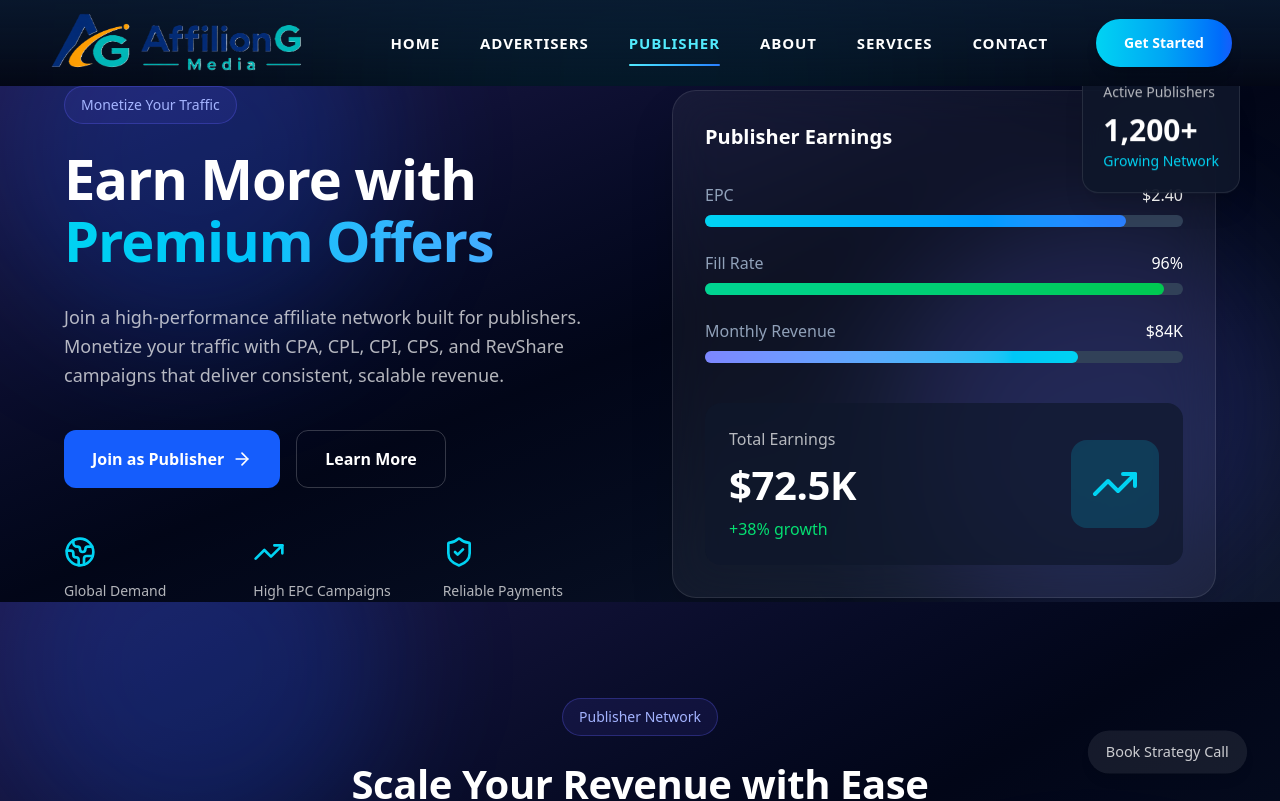
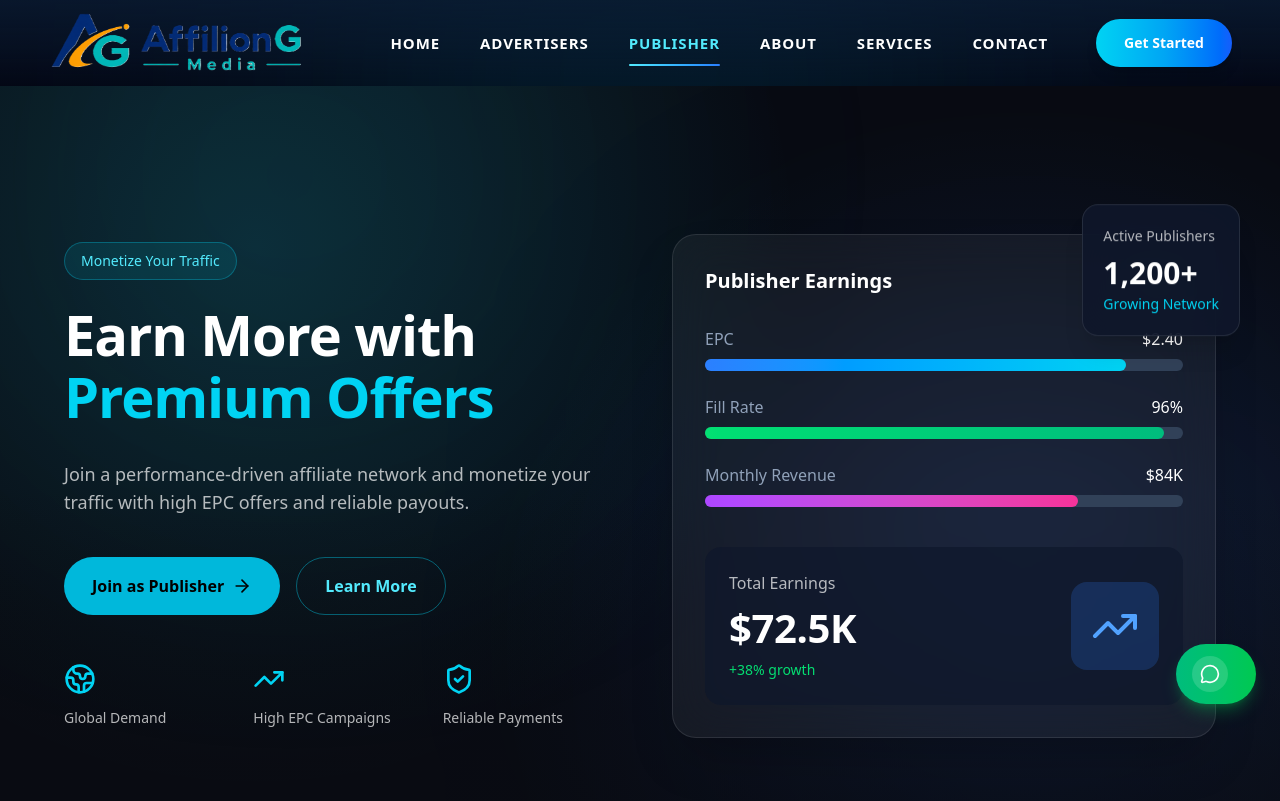
Before and after one commit to priye94/affiliongmedia, a Next.js app: page /publisher in a window 1280 px wide. Shown: the top 801 px of the page. Built offline with nearby package versions, Linux system fonts and the light colour scheme.

Commit message:
fix-udqate-adv-publ-lp & added Back to top and whatsapp

```diff
--- a/app/layout.tsx
+++ b/app/layout.tsx
@@ -2,7 +2,7 @@ import "./globals.css";
 import ScrollProgress from "@/components/ui/ScrollProgress";
 import Script from "next/script";
 import Navbar from "@/components/navbar/Navbar";
-import SmartCTA from "@/components/ui/SmartCTA";
+import FloatingActions from "@/components/ui/FloatingActions";
 
 export default function RootLayout({
   children,
@@ -13,31 +13,25 @@ export default function RootLayout({
     <html lang="en">
       <body className="overflow-x-hidden bg-[#050816] text-white antialiased">
 
-        {/* Background */}
+        {/* ===== BACKGROUND GLOW SYSTEM ===== */}
         <div className="fixed inset-0 -z-20 overflow-hidden">
           <div className="absolute left-1/2 top-[-220px] h-[600px] w-[600px] -translate-x-1/2 rounded-full bg-cyan-500/15 blur-[180px]" />
-
           <div className="absolute bottom-[-220px] right-[-120px] h-[550px] w-[550px] rounded-full bg-blue-500/15 blur-[180px]" />
         </div>
 
-        {/* Navbar */}
+        {/* ===== NAV UI ===== */}
         <ScrollProgress />
         <Navbar />
 
-        {/* Main Content */}
-        <main
-          className="
-            relative
-            z-10
-            min-h-screen
-          "
-        >
+        {/* ===== MAIN CONTENT ===== */}
+        <main className="relative z-10 min-h-screen">
           {children}
         </main>
 
-        {/* Floating CTA */}
-        <SmartCTA />
+        {/* ===== FLOATING ACTION SYSTEM (ONLY ONE SOURCE OF TRUTH) ===== */}
+        <FloatingActions />
 
+        {/* ===== EXTERNAL SCRIPTS ===== */}
         <Script
           src="https://checkout.razorpay.com/v1/checkout.js"
           strategy="afterInteractive"
--- a/components/publisher/Hero.tsx
+++ b/components/publisher/Hero.tsx
@@ -5,94 +5,83 @@ import { ArrowRight, Globe2, TrendingUp, ShieldCheck } from "lucide-react";
 import Link from "next/link";
 
 const features = [
-  {
-    icon: Globe2,
-    title: "Global Demand",
-  },
-  {
-    icon: TrendingUp,
-    title: "High EPC Campaigns",
-  },
-  {
-    icon: ShieldCheck,
-    title: "Reliable Payments",
-  },
+  { icon: Globe2, title: "Global Demand" },
+  { icon: TrendingUp, title: "High EPC Campaigns" },
+  { icon: ShieldCheck, title: "Reliable Payments" },
 ];
 
 export default function Hero() {
   return (
-    <section className="relative overflow-hidden bg-gradient-to-br from-indigo-950 via-slate-950 to-slate-900 text-white">
-      {/* Background glow */}
-      <div className="absolute -top-32 left-0 h-96 w-96 rounded-full bg-blue-600/20 blur-3xl" />
-      <div className="absolute bottom-0 right-0 h-96 w-96 rounded-full bg-indigo-500/20 blur-3xl" />
+    <section className="relative min-h-screen flex items-center overflow-hidden bg-[#090B12] text-white">
 
-      <div className="container relative mx-auto px-6 py-28 lg:py-36">
-        <div className="grid items-center gap-16 lg:grid-cols-2">
+      {/* Aurora Background */}
+      <div className="absolute inset-0 bg-[radial-gradient(circle_at_20%_20%,rgba(34,211,238,0.14),transparent_45%),radial-gradient(circle_at_80%_70%,rgba(59,130,246,0.14),transparent_45%)]" />
+      <div className="absolute -top-40 left-10 h-[500px] w-[500px] rounded-full bg-cyan-500/10 blur-[160px]" />
+      <div className="absolute bottom-0 right-0 h-[500px] w-[500px] rounded-full bg-blue-600/10 blur-[180px]" />
+      <div className="absolute inset-0 bg-gradient-to-b from-transparent via-transparent to-[#090B12]/80" />
 
-          {/* LEFT CONTENT */}
+      <div className="container mx-auto px-6 lg:px-8 relative z-10 w-full">
+        <div className="grid lg:grid-cols-2 gap-16 items-center min-h-[80vh]">
+
+          {/* LEFT */}
           <motion.div
             initial={{ opacity: 0, x: -40 }}
             animate={{ opacity: 1, x: 0 }}
             transition={{ duration: 0.7 }}
           >
-            <span className="inline-flex rounded-full border border-indigo-500/30 bg-indigo-500/10 px-4 py-2 text-sm font-medium text-indigo-300">
+            <span className="inline-flex rounded-full border border-cyan-400/30 bg-cyan-400/10 px-4 py-2 text-sm font-medium text-cyan-300">
               Monetize Your Traffic
             </span>
 
             <h1 className="mt-6 text-5xl font-extrabold leading-tight lg:text-7xl">
-              Earn More with
-              <span className="block bg-gradient-to-r from-cyan-400 to-blue-400 bg-clip-text text-transparent">
-                Premium Offers
-              </span>
+              Earn More with{" "}
+              <span className="text-cyan-400">Premium Offers</span>
             </h1>
 
             <p className="mt-8 max-w-xl text-lg leading-8 text-slate-300">
-              Join a high-performance affiliate network built for publishers.
-              Monetize your traffic with CPA, CPL, CPI, CPS, and RevShare
-              campaigns that deliver consistent, scalable revenue.
+              Join a performance-driven affiliate network and monetize your traffic
+              with high EPC offers and reliable payouts.
             </p>
 
-            {/* CTA buttons */}
             <div className="mt-10 flex flex-wrap gap-4">
               <Link
-                href="/contact"
-                className="inline-flex items-center rounded-xl bg-blue-600 px-7 py-4 font-semibold transition hover:bg-blue-700"
+                href="/publisher/signup"
+                className="inline-flex items-center rounded-full bg-cyan-500 px-7 py-4 font-semibold text-black hover:bg-cyan-400"
               >
                 Join as Publisher
                 <ArrowRight className="ml-2 h-5 w-5" />
               </Link>
 
               <Link
-                href="/about"
-                className="rounded-xl border border-white/20 px-7 py-4 font-semibold transition hover:bg-white/10"
+                href="/publisher/about"
+                className="rounded-full border border-cyan-400/40 px-7 py-4 font-semibold text-cyan-300 hover:bg-cyan-400/10"
               >
                 Learn More
               </Link>
             </div>
 
-            {/* FEATURES */}
             <div className="mt-12 grid grid-cols-3 gap-6">
-              {features.map((feature) => (
-                <div key={feature.title}>
-                  <feature.icon className="mb-3 h-8 w-8 text-cyan-400" />
-                  <p className="text-sm text-slate-300">{feature.title}</p>
+              {features.map((f) => (
+                <div key={f.title}>
+                  <f.icon className="mb-3 h-8 w-8 text-cyan-400" />
+                  <p className="text-sm text-slate-300">{f.title}</p>
                 </div>
               ))}
             </div>
           </motion.div>
 
-          {/* RIGHT DASHBOARD */}
+          {/* RIGHT DASHBOARD — MATCHED WITH ADVERTISER STYLE */}
           <motion.div
-            initial={{ opacity: 0, x: 40 }}
-            animate={{ opacity: 1, x: 0 }}
+            initial={{ opacity: 0, scale: 0.9 }}
+            animate={{ opacity: 1, scale: 1 }}
             transition={{ duration: 0.8 }}
             className="relative"
           >
-            {/* Main card */}
             <div className="rounded-3xl border border-white/10 bg-white/5 p-8 backdrop-blur-xl shadow-2xl">
+
+              {/* Header */}
               <div className="mb-8 flex items-center justify-between">
                 <h3 className="text-xl font-bold">Publisher Earnings</h3>
-
                 <span className="rounded-full bg-green-500/20 px-3 py-1 text-sm text-green-400">
                   Live
                 </span>
@@ -100,76 +89,60 @@ export default function Hero() {
 
               <div className="space-y-6">
 
-                {/* EPC */}
+                {/* EPC (Blue) */}
                 <div>
                   <div className="mb-2 flex justify-between">
                     <span className="text-slate-400">EPC</span>
                     <span>$2.40</span>
                   </div>
-
                   <div className="h-3 rounded-full bg-slate-700">
-                    <motion.div
-                      initial={{ width: 0 }}
-                      animate={{ width: "88%" }}
-                      transition={{ duration: 1.2 }}
-                      className="h-3 rounded-full bg-gradient-to-r from-cyan-400 to-blue-500"
-                    />
+                    <div className="h-3 w-[88%] rounded-full bg-gradient-to-r from-blue-500 to-cyan-400" />
                   </div>
                 </div>
 
-                {/* Fill Rate */}
+                {/* Fill Rate (Green) */}
                 <div>
                   <div className="mb-2 flex justify-between">
                     <span className="text-slate-400">Fill Rate</span>
                     <span>96%</span>
                   </div>
-
                   <div className="h-3 rounded-full bg-slate-700">
-                    <motion.div
-                      initial={{ width: 0 }}
-                      animate={{ width: "96%" }}
-                      transition={{ duration: 1.4 }}
-                      className="h-3 rounded-full bg-gradient-to-r from-emerald-400 to-green-500"
-                    />
+                    <div className="h-3 w-[96%] rounded-full bg-gradient-to-r from-green-400 to-emerald-500" />
                   </div>
                 </div>
 
-                {/* Revenue */}
+                {/* Monthly Revenue (Purple → Pink like traffic quality style) */}
                 <div>
                   <div className="mb-2 flex justify-between">
                     <span className="text-slate-400">Monthly Revenue</span>
                     <span>$84K</span>
                   </div>
-
                   <div className="h-3 rounded-full bg-slate-700">
-                    <motion.div
-                      initial={{ width: 0 }}
-                      animate={{ width: "78%" }}
-                      transition={{ duration: 1.6 }}
-                      className="h-3 rounded-full bg-gradient-to-r from-indigo-400 to-cyan-400"
-                    />
+                    <div className="h-3 w-[78%] rounded-full bg-gradient-to-r from-purple-500 to-pink-500" />
                   </div>
                 </div>
+
               </div>
 
-              {/* bottom stat */}
+              {/* Bottom Stat (Advertiser-style card) */}
               <div className="mt-10 rounded-2xl bg-slate-900/70 p-6">
                 <div className="flex items-center justify-between">
+
                   <div>
                     <p className="text-slate-400">Total Earnings</p>
-
                     <h2 className="mt-2 text-4xl font-bold">$72.5K</h2>
-
-                    <span className="mt-2 inline-flex items-center text-green-400">
+                    <span className="mt-2 inline-flex items-center text-green-400 text-sm">
                       +38% growth
                     </span>
                   </div>
 
-                  <div className="rounded-2xl bg-cyan-500/20 p-5">
-                    <TrendingUp className="h-12 w-12 text-cyan-400" />
+                  <div className="rounded-2xl bg-blue-500/20 p-5">
+                    <TrendingUp className="h-12 w-12 text-blue-400" />
                   </div>
+
                 </div>
               </div>
+
             </div>
 
             {/* Floating badge */}
@@ -184,6 +157,7 @@ export default function Hero() {
                 Growing Network
               </span>
             </motion.div>
+
           </motion.div>
         </div>
       </div>
--- /dev/null
+++ b/components/ui/FloatingActions.tsx
@@ -0,0 +1,20 @@
+"use client";
+
+import WhatsAppCTA from "./WhatsAppCTA";
+import ScrollToTopButton from "./ScrollToTopButton";
+
+export default function FloatingActions() {
+  return (
+    <>
+      {/* WhatsApp (higher position) */}
+      <div className="fixed bottom-24 right-6 z-50">
+        <WhatsAppCTA />
+      </div>
+
+      {/* Scroll to top (lower position) */}
+      <div className="fixed bottom-6 right-6 z-50">
+        <ScrollToTopButton />
+      </div>
+    </>
+  );
+}
--- /dev/null
+++ b/components/ui/ScrollToTopButton.tsx
@@ -0,0 +1,96 @@
+"use client";
+
+import { useEffect, useState } from "react";
+import { motion, AnimatePresence } from "framer-motion";
+import { ArrowUp } from "lucide-react";
+
+export default function ScrollToTopButton() {
+  const [scrollProgress, setScrollProgress] = useState(0);
+  const [visible, setVisible] = useState(false);
+
+  useEffect(() => {
+    const handleScroll = () => {
+      const scrollTop = window.scrollY;
+      const docHeight =
+        document.documentElement.scrollHeight -
+        document.documentElement.clientHeight;
+
+      const progress = (scrollTop / docHeight) * 100;
+
+      setScrollProgress(progress);
+      setVisible(scrollTop > 400);
+    };
+
+    window.addEventListener("scroll", handleScroll, { passive: true });
+    return () => window.removeEventListener("scroll", handleScroll);
+  }, []);
+
+  const scrollToTop = () => {
+    window.scrollTo({ top: 0, behavior: "smooth" });
+  };
+
+  const radius = 22;
+  const circumference = 2 * Math.PI * radius;
+  const offset =
+    circumference - (scrollProgress / 100) * circumference;
+
+  return (
+    <AnimatePresence>
+      {visible && (
+        <motion.button
+          onClick={scrollToTop}
+          initial={{ opacity: 0, scale: 0.8 }}
+          animate={{ opacity: 1, scale: 1 }}
+          exit={{ opacity: 0, scale: 0.8 }}
+          whileHover={{ scale: 1.08 }}
+          whileTap={{ scale: 0.95 }}
+          className="
+            relative
+            flex h-14 w-14 items-center justify-center
+            rounded-full
+            bg-slate-900/70
+            backdrop-blur-xl
+            border border-white/10
+            shadow-xl
+          "
+        >
+          {/* Progress Ring */}
+          <svg className="absolute h-14 w-14 -rotate-90">
+            <circle
+              cx="28"
+              cy="28"
+              r={radius}
+              stroke="rgba(255,255,255,0.08)"
+              strokeWidth="3"
+              fill="transparent"
+            />
+
+            <motion.circle
+              cx="28"
+              cy="28"
+              r={radius}
+              stroke="url(#grad)"
+              strokeWidth="3"
+              fill="transparent"
+              strokeLinecap="round"
+              strokeDasharray={circumference}
+              strokeDashoffset={offset}
+              initial={{ strokeDashoffset: circumference }}
+              animate={{ strokeDashoffset: offset }}
+              transition={{ duration: 0.2 }}
+            />
+
+            <defs>
+              <linearGradient id="grad" x1="0" y1="0" x2="1" y2="1">
+                <stop offset="0%" stopColor="#22d3ee" />
+                <stop offset="100%" stopColor="#3b82f6" />
+              </linearGradient>
+            </defs>
+          </svg>
+
+          <ArrowUp className="h-5 w-5 text-cyan-300" />
+        </motion.button>
+      )}
+    </AnimatePresence>
+  );
+}
--- a/components/ui/SmartCTA.tsx
+++ b/components/ui/SmartCTA.tsx
@@ -18,12 +18,13 @@ export default function SmartCTA() {
     <a
       href="/contact"
       className={`
-        fixed bottom-6 right-6 z-50
         px-5 py-3 rounded-full
         font-medium shadow-lg transition-all duration-300
-        ${scrolled
-          ? "bg-cyan-500 text-black scale-100 opacity-100"
-          : "bg-white/10 text-white scale-90 opacity-80"
+        whitespace-nowrap
+        ${
+          scrolled
+            ? "bg-cyan-500 text-black scale-100 opacity-100"
+            : "bg-white/10 text-white scale-90 opacity-80"
         }
       `}
     >
--- /dev/null
+++ b/components/ui/WhatsAppCTA.tsx
@@ -0,0 +1,42 @@
+"use client";
+
+import { MessageCircle } from "lucide-react";
+import { motion } from "framer-motion";
+
+export default function WhatsAppCTA() {
+  const phoneNumber = "9263371302";
+
+  const message = encodeURIComponent(
+    "Hi Affilion G Media, I would like to know more about your services."
+  );
+
+  return (
+    <motion.a
+      href={`https://wa.me/${phoneNumber}?text=${message}`}
+      target="_blank"
+      rel="noopener noreferrer"
+      initial={{ opacity: 0, x: 40 }}
+      animate={{ opacity: 1, x: 0 }}
+      whileHover={{ scale: 1.05 }}
+      className="
+        group fixed bottom-24 right-6 z-50
+        flex items-center gap-3
+        rounded-full
+        bg-gradient-to-r from-emerald-500 to-green-500
+        px-4 py-3
+        text-white
+        shadow-lg shadow-green-500/30
+        backdrop-blur-xl
+        transition-all duration-300
+      "
+    >
+      <div className="flex h-9 w-9 items-center justify-center rounded-full bg-white/15">
+        <MessageCircle className="h-5 w-5" />
+      </div>
+
+      <span className="max-w-0 overflow-hidden whitespace-nowrap text-sm font-medium transition-all duration-300 group-hover:max-w-[160px]">
+        Chat on WhatsApp
+      </span>
+    </motion.a>
+  );
+}
```
Also changed, not shown: components/advertisers/Hero.tsx (+30 -23 lines), components/shared/CTAButton.tsx (added, +21 -0 lines), components/shared/HeroLayout.tsx (added, +36 -0 lines), lib/theme.ts (added, +23 -0 lines).
